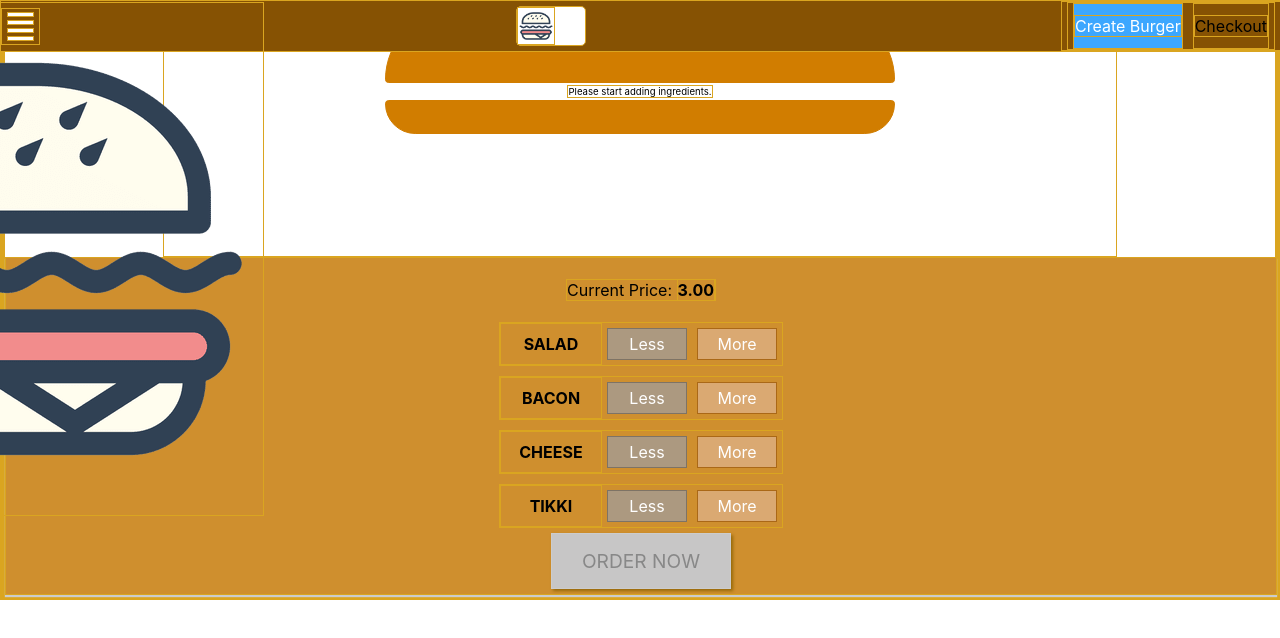
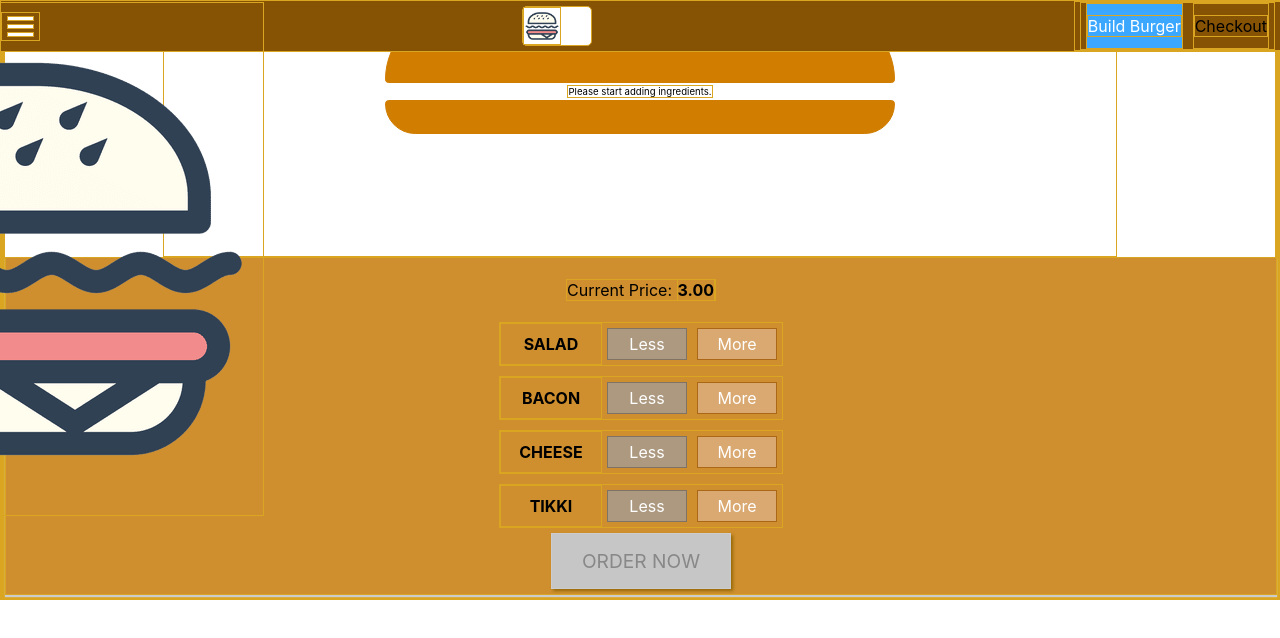
Before and after one commit to ashishgoyal2310/react-complete-guide, a React (Create React App) app: page / in a window 1280 px wide. Shown: the top 638 px of the page. Built offline with nearby package versions, Linux system fonts and the light colour scheme.

Commit message:
Update for Navigation item new component

```diff
--- a/src/components/Navigation/NavigationItems.js
+++ b/src/components/Navigation/NavigationItems.js
@@ -1,11 +1,15 @@
 import React from 'react';
 import classes from './Navigation.module.css'
+
+const NavigationItem = (props) => (
+    <li className={props.active ? classes.active : null}><a href="{props.link}">{props.txt}</a></li>
+);
 
 const NavigationItems = (props) => {
     return (
         <ul>
-            <li className={props.active ? classes.active : null}><a href="/">Create Burger</a></li>
-            <li><a href="/">Checkout</a></li>
+            <NavigationItem link='/' txt='Build Burger' active />
+            <NavigationItem link='/' txt='Checkout' />
         </ul>
     );
 }
--- a/src/components/Navigation/Toolbar.js
+++ b/src/components/Navigation/Toolbar.js
@@ -7,7 +7,6 @@ const Toolbar = (props) => {
     return (
         <div className={classes.Toolbar}>
             <div className={classes.Menu} onClick={props.toggleSidedrawer}>
-                <div></div>
                 <div></div>
                 <div></div>
                 <div></div>
```
